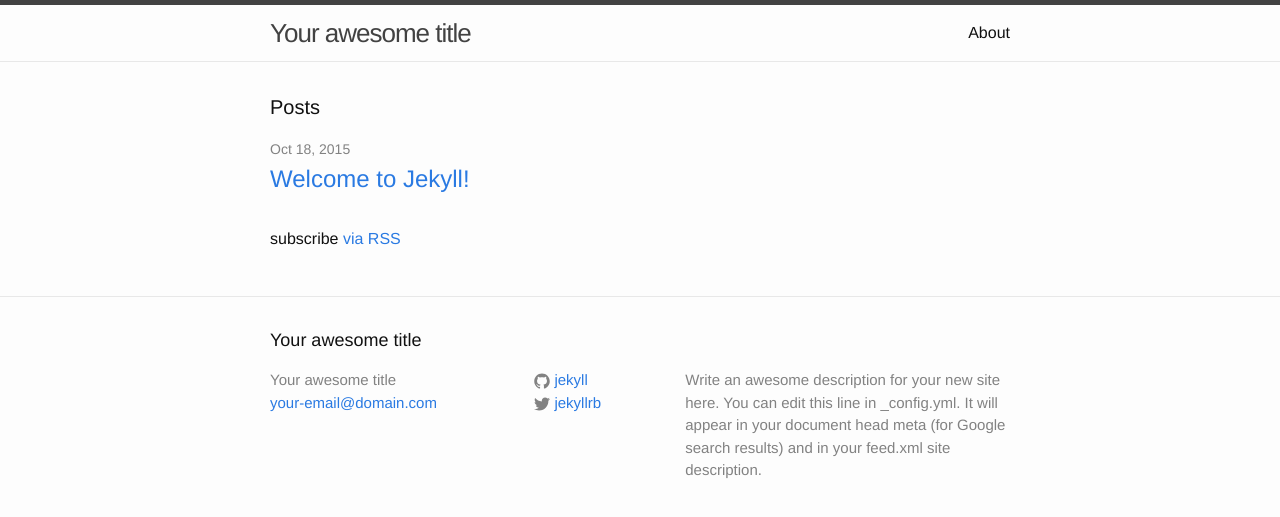
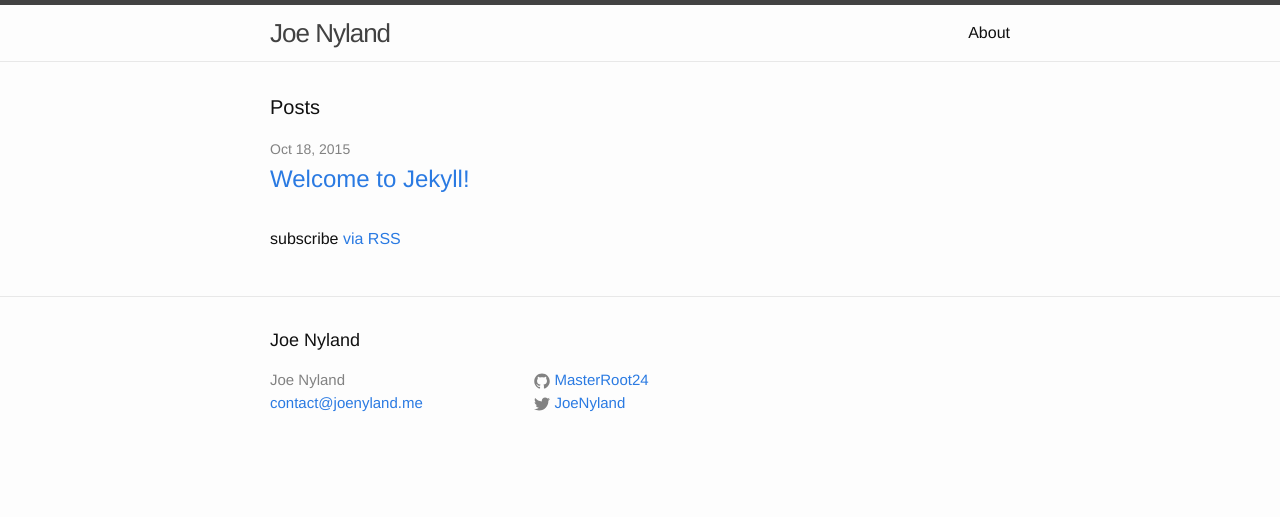
Before and after one commit to JoeNyland/joenyland.github.io, a Jekyll site: the page built from index.html, in a window 1280 px wide. Shown: the top 517 px of the page. Built offline with Jekyll 4.4.1, drawn with Linux system fonts in a browser that asks for light colours.

Commit message:
Fill out _config.yml

```diff
--- a/_config.yml
+++ b/_config.yml
@@ -1,14 +1,21 @@
 # Site settings
-title: Your awesome title
-email: your-email@domain.com
-description: > # this means to ignore newlines until "baseurl:"
-  Write an awesome description for your new site here. You can edit this
-  line in _config.yml. It will appear in your document head meta (for
-  Google search results) and in your feed.xml site description.
-baseurl: "" # the subpath of your site, e.g. /blog/
-url: "http://yourdomain.com" # the base hostname & protocol for your site
-twitter_username: jekyllrb
-github_username:  jekyll
+title: Joe Nyland
+email: contact@joenyland.me
+description:
+baseurl: ""
+blog_url: "http://blog.joenyland.me"
+url: "http://joenyland.me"
+twitter_username: JoeNyland
+github_username:  MasterRoot24
+exclude: ['README.md','LICENSE','CNAME','Gemfile','Gemfile.lock']
+assets: "/assets"
+nav_title: JoeNyland.me
+permalink: pretty
 
 # Build settings
 markdown: kramdown
+
+gems:
+  - jekyll-feed
+  - jekyll-sitemap
+  - jemoji
```
